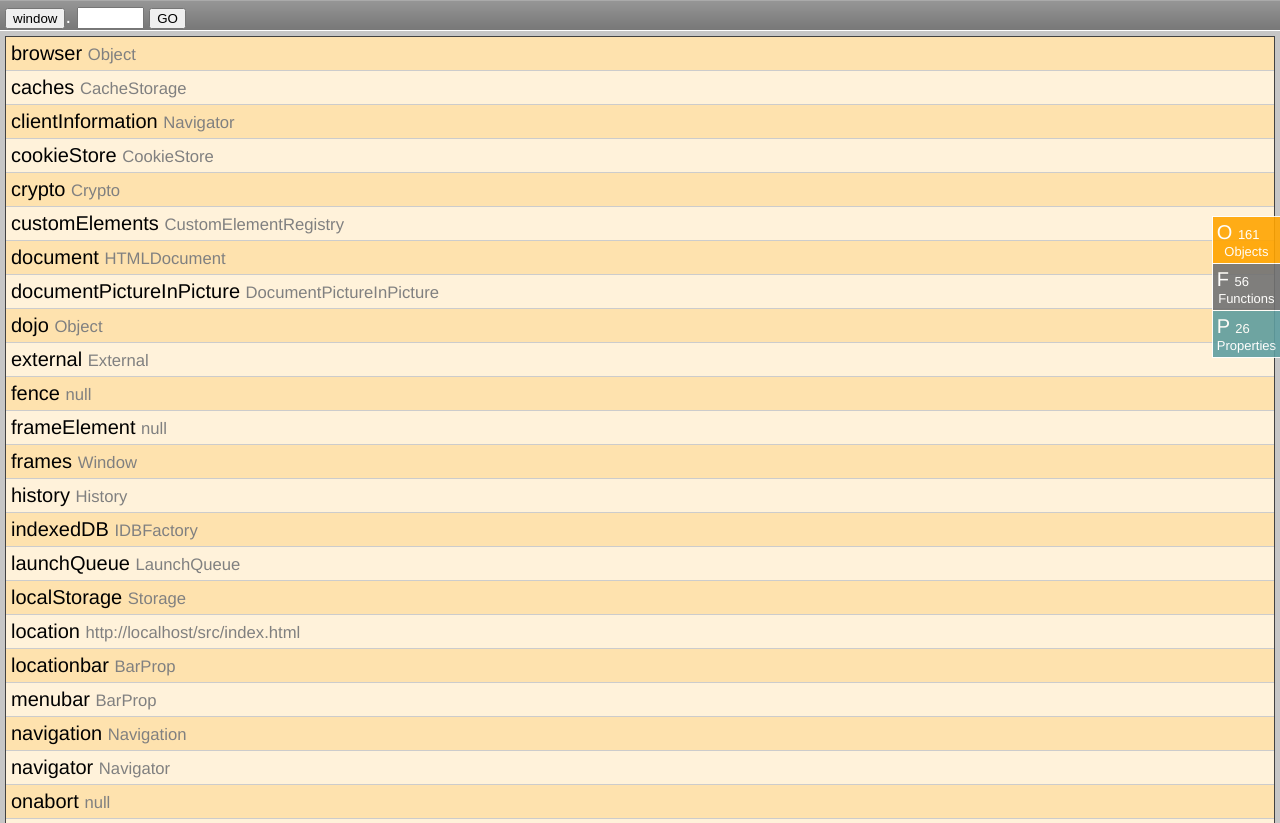
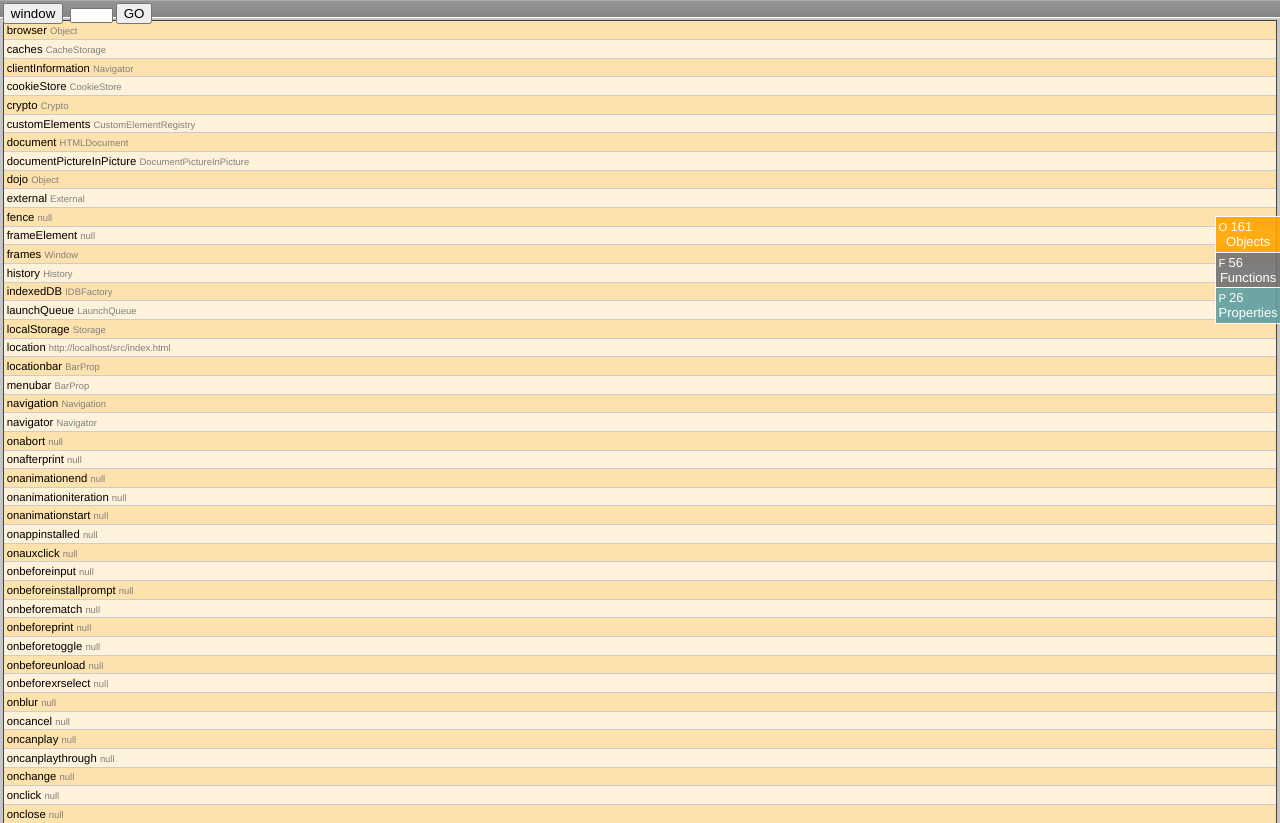
Before and after one commit to wolframkriesing/object-browser, a plain HTML site: page src/index.html in a window 1280 px wide. Shown: the top 823 px of the page. Drawn offline with Linux system fonts and the light colour scheme.

Commit message:
Finally fixed it to use exact values. Looks nice on the Android and H1, others to be tested.

```diff
--- a/src/css/style.css
+++ b/src/css/style.css
@@ -10,16 +10,9 @@ body, html {
 	font-family: Helvetica;
 }
 
-@media all and (min-resolution: 200dpi) {
-	body, html {
-		font-size: 20px;
-	}
-}
-
-@media all and (min-resolution: 250dpi) {
-	body, html {
-		font-size: 40px;
-	}
+body, html {
+	/* Including padding and stuff this should be enough for the height to be well clickable. */
+	font-size: 0.3cm;
 }
 
 /**
```
